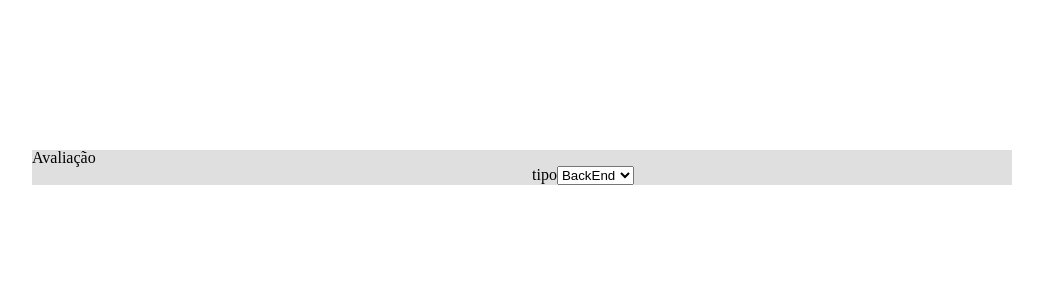
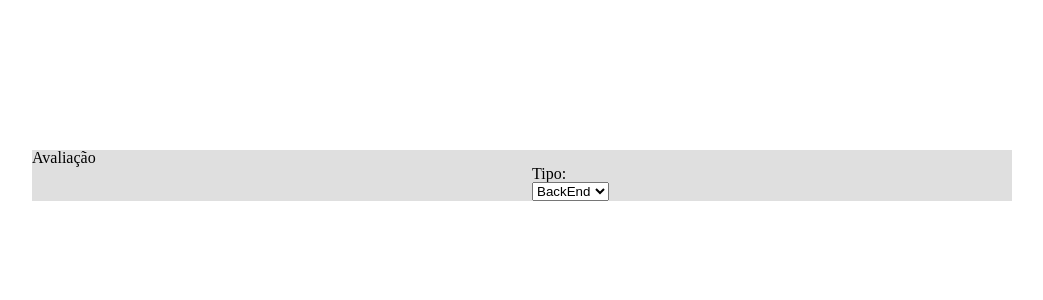
Before and after one commit to aceleradora-TW/acelera-mais-front, a React (Create React App) app: page /evaluation-challenge in a window 1280 px wide. Shown: the top 300 px of the page, without its empty margins (118-1161 px from the left). Built offline with nearby package versions, Linux system fonts and the light colour scheme.

Commit message:
feat(evaluation-challenge): adicionado tags tr e table
@eluvya @gustavo1x

56

```diff
--- a/src/pages/evaluation-challenge/index.js
+++ b/src/pages/evaluation-challenge/index.js
@@ -7,13 +7,23 @@ export const EvaluationChallenge = () => {
     <div className="table">
       <h1>Avaliação</h1>
       <div className="select">
-       <label htmlFor='select'>tipo</label>
+        <table>
+          <tr>
+            <td>
+              <label htmlFor='select'>Tipo:</label>
+            </td>
+          </tr>
+          <tr>
+            <td>
               <select name="select" id="select">
                 <option value="BackEnd" selected>BackEnd</option>
                 <option value="FrontEnd">FrontEnd</option>
               </select>
+            </td>
+          </tr>
+        </table>
       </div>
-    </div>
+    </div >
   )
 }
 export default EvaluationChallenge
```
Lines whose indentation alone changed are shown as unchanged.
